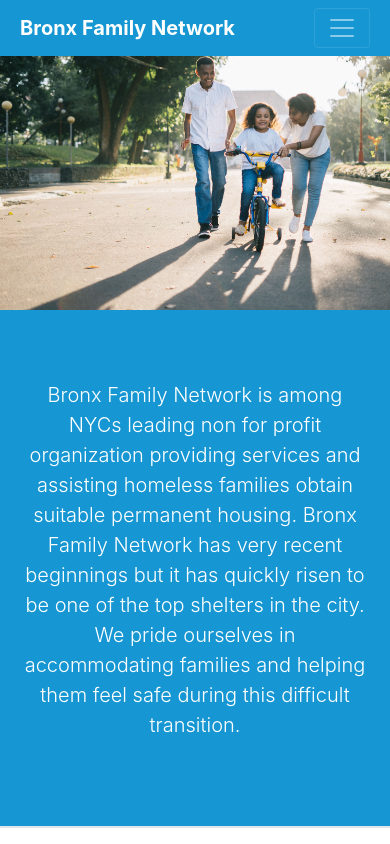
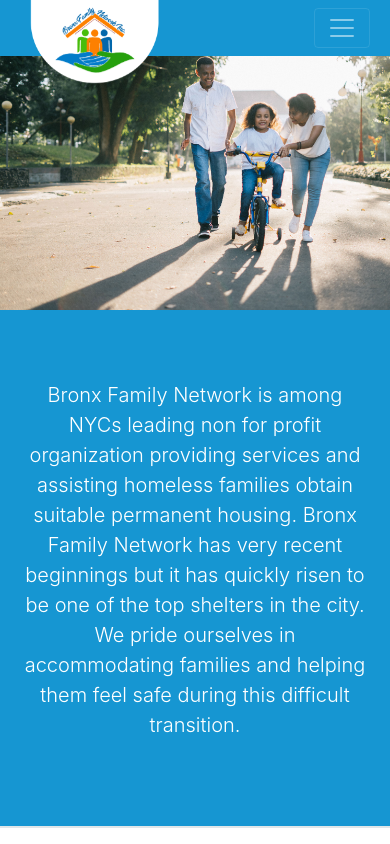
Before and after one commit to WilliamMena/bfn-website-bootstrap, a plain HTML site: page index.html in a window 390 px wide. Shown: the top 844 px of the page. Drawn offline with nearby package versions, Linux system fonts and the light colour scheme.

Commit message:
Adjust navbar logo and sizing

```diff
--- a/assets/test_style.css
+++ b/assets/test_style.css
@@ -4,7 +4,15 @@
 
 .navbar-brand {
   /* color: #FFFFFF; */
-  font-weight: bolder;
+  /* font-weight: bolder; */
+  width: 300px;
+  position: absolute;
+  z-index: 1;
+  top: -20px;
+}
+
+.nav-link {
+  font-size: 1.2em;
 }
 
 .image-intro {
@@ -206,6 +214,15 @@ ul.list {
       padding-right: 20px;
     }
 
+    .navbar-brand {
+      /* color: #FFFFFF; */
+      /* font-weight: bolder; */
+      width: 150px;
+      position: absolute;
+      z-index: 1;
+      top: -10px;
+    }
+
     .footer {
       display: grid;
       grid-template-columns: 1fr;
--- a/index.html
+++ b/index.html
@@ -14,7 +14,10 @@
 </head>
 <body>
   <nav class="navbar navbar-expand-lg navbar-dark">
-    <a class="navbar-brand" href="#">Bronx Family Network</a>
+    <!-- <a class="navbar-brand" href="#">Bronx Family Network</a> -->
+    <a href="#">
+      <img class="navbar-brand" src="assets/bfhn_logo_with_bg_white.png" alt="">
+    </a>
 
 
     <button class="navbar-toggler" type="button" data-toggle="collapse" data-target="#navbarSupportedContent" aria-controls="navbarSupportedContent" aria-expanded="false" aria-label="Toggle navigation">
```
Also changed, not shown: assets/bfhn_logo_with_bg.png (added), assets/bfhn_logo_with_bg_white.png (added).
